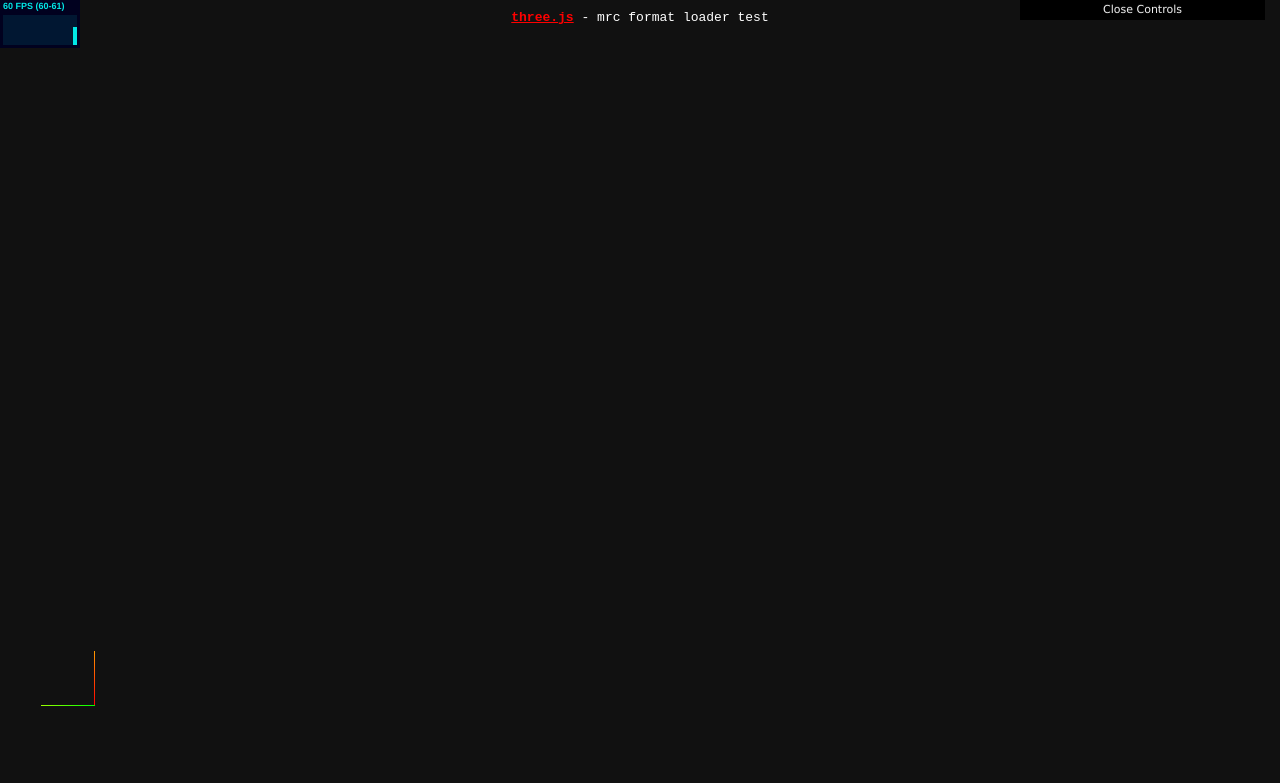
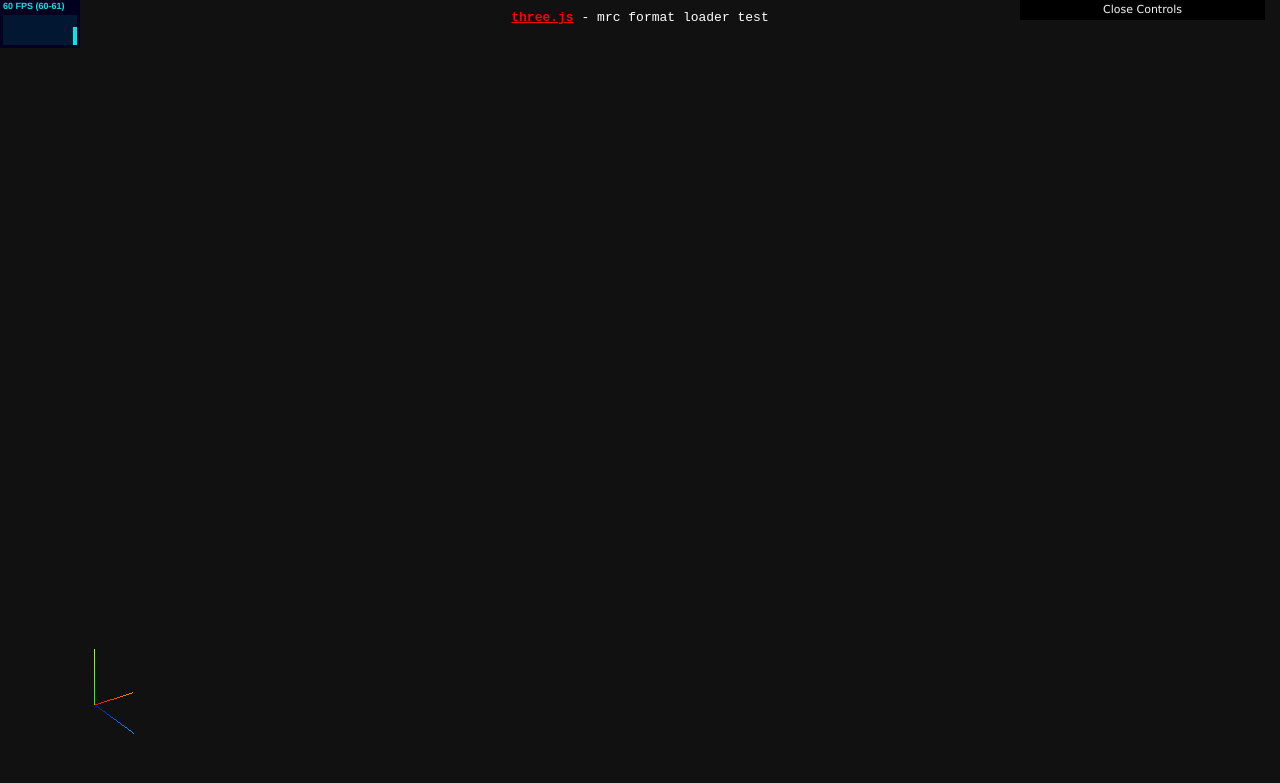
Before and after one commit to YuchenZeng/MRC-file-renderer-v1, a plain HTML site: page index_v2.html in a window 1280 px wide. Drawn offline with Linux system fonts and the light colour scheme; no server answers.

Commit message:
Adding four renderers

```diff
--- a/index_v2.html
+++ b/index_v2.html
@@ -73,7 +73,7 @@
         background: new THREE.Color().setRGB( 0, 0, 0 ),
         eye: [-300, 0, 0],
         up: [ 0, 1, 0 ],
-        fov: 60,
+        fov: 70,
 
         updateCamera : function ( camera, sceneX ) {
             camera.lookAt(sceneX.position);
@@ -126,7 +126,7 @@
         document.body.appendChild(container);
 
 
-        /*
+
         view = views[0];
         camera = new THREE.PerspectiveCamera(view.fov, oneWidth / oneHight, 0.01, 10000);
 
@@ -182,7 +182,7 @@
 
         views[3].camera5 = camera5;
 
-            */
+        /*
 
         for(var i=0; i<views.length; i++){
             view = views[i];
@@ -199,7 +199,7 @@
         camera4 = new THREE.PerspectiveCamera(view.fov, twoWith / twoHight, 0.01, 10000);
         camera3 = new THREE.PerspectiveCamera(view.fov, dWith / twoHight, 0.01, 10000);
 
-
+        */
         scene = new THREE.Scene();
         //scene.add(views[0].camera);
 
@@ -457,13 +457,13 @@
         renderer3.setSize(dWith, twoHight);
         containerX.appendChild(renderer3.domElement);
         view = views[1];
-        camera= view.camera;
-        view.updateCamera (camera, sceneX);
-        camera.aspect = dWith / twoHight;
+        camera3= view.camera3;
+        view.updateCamera (camera3, sceneX);
+        camera3.aspect = dWith / twoHight;
         //camera3.updateProjectionMatrix();
 
-        camera.lookAt(sceneX.position);
-        renderer3.render(sceneX, camera);
+        camera3.lookAt(sceneX.position);
+        renderer3.render(sceneX, camera3);
 
     }
     function setupRenderer4(){
@@ -472,12 +472,12 @@
         renderer4.setSize(twoWith, twoHight);
         containerY.appendChild(renderer4.domElement);
         view = views[2];
-        camera= view.camera;
-        view.updateCamera (camera, sceneY);
-        camera.aspect = twoWith / twoHight;
+        camera4= view.camera4;
+        view.updateCamera (camera4, sceneY);
+        camera4.aspect = twoWith / twoHight;
         //camera4.updateProjectionMatrix();
-        camera.lookAt(sceneY.position);
-        renderer4.render(sceneY, camera);
+        camera4.lookAt(sceneY.position);
+        renderer4.render(sceneY, camera4);
 
     }
     function setupRenderer5(){
@@ -486,12 +486,12 @@
         renderer5.setSize(twoWith, twoHight);
         containerZ.appendChild(renderer5.domElement);
         view = views[3];
-        camera= view.camera;
-        view.updateCamera (camera, sceneZ);
-        camera.aspect = twoWith / twoHight;
+        camera5= view.camera5;
+        view.updateCamera (camera5, sceneZ);
+        camera5.aspect = twoWith / twoHight;
         //camera5.updateProjectionMatrix();
-        camera.lookAt(sceneZ.position);
-        renderer5.render(sceneZ, camera);
+        camera5.lookAt(sceneZ.position);
+        renderer5.render(sceneZ, camera5);
 
     }
 
--- a/styles/styles_v2.css
+++ b/styles/styles_v2.css
@@ -50,7 +50,7 @@ body {
     margin: 0;
     padding: 0px;
     position: absolute;
-    z-index: 100;
+    z-index: 800;
 }
 
 #containerX {
```
